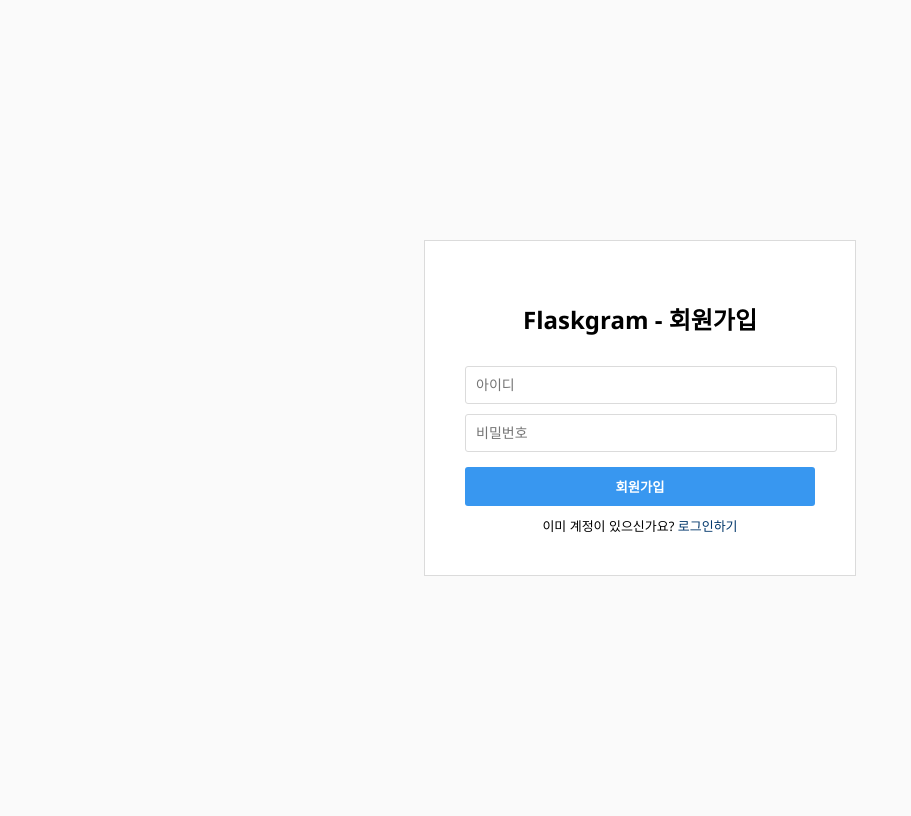
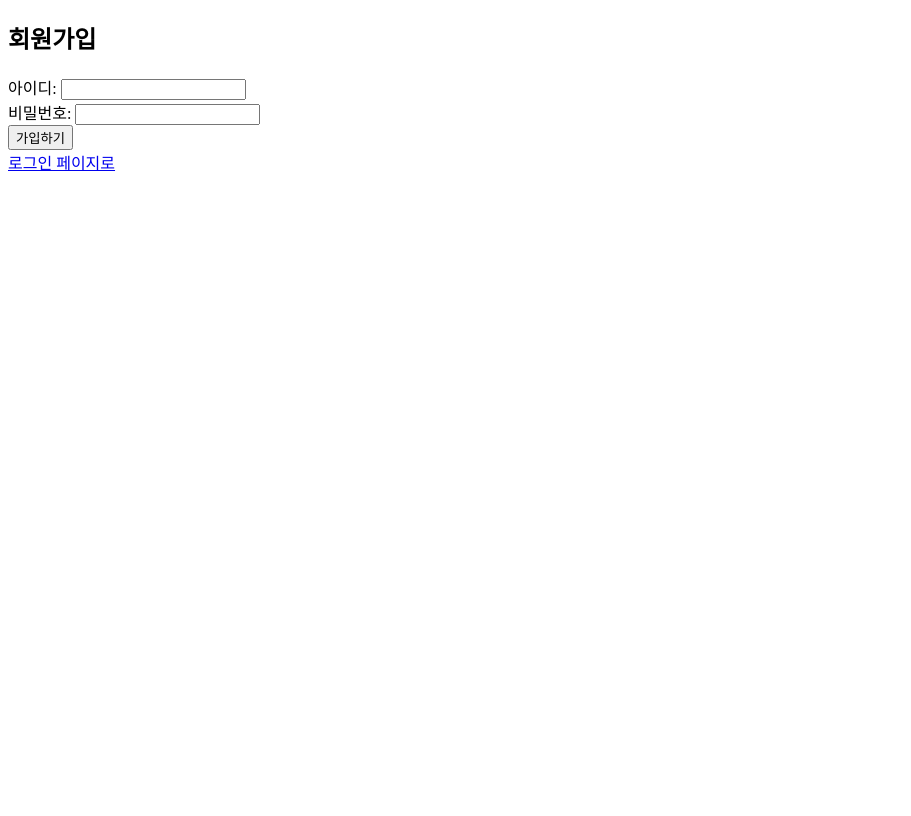
Before and after one commit to gdragon88nara/flaskbook, a Flask app: page /register in a window 1280 px wide. Shown: the whole page, without its empty margins (0-911 px from the left). After the commit the page ends 171 px from the top, so only its background shows below. Run offline with Flask 3, Linux system fonts and the light colour scheme.

Commit message:
변경 내용 요약

```diff
--- a/app.py
+++ b/app.py
@@ -1,49 +1,77 @@
-from flask import Flask, render_template, request, redirect, url_for, session, flash
-import os
+from flask import Flask, render_template, request, redirect, url_for, session
+import sqlite3
+from werkzeug.security import generate_password_hash, check_password_hash
 
 app = Flask(__name__)
-app.secret_key = os.urandom(24)  # 세션 암호화 키 (실제 배포 시에는 고정값으로 바꾸세요)
+app.secret_key = 'supersecretkey'
 
-# 메모리 기반 유저 저장소 (임시 DB 역할)
-users = {}
+# DB 생성
+def init_db():
+    conn = sqlite3.connect('users.db')
+    c = conn.cursor()
+    c.execute('''
+        CREATE TABLE IF NOT EXISTS users (
+            id INTEGER PRIMARY KEY AUTOINCREMENT,
+            username TEXT UNIQUE NOT NULL,
+            password TEXT NOT NULL
+        )
+    ''')
+    conn.commit()
+    conn.close()
 
-@app.route("/")
-def home():
-    return redirect(url_for("login"))
+init_db()
 
-@app.route("/register", methods=["GET", "POST"])
+@app.route('/')
+def index():
+    return redirect(url_for('login'))
+
+@app.route('/register', methods=['GET', 'POST'])
 def register():
-    if request.method == "POST":
-        username = request.form["username"]
-        password = request.form["password"]
-        if username in users:
-            flash("이미 존재하는 아이디입니다.")
+    if request.method == 'POST':
+        username = request.form['username']
+        password = generate_password_hash(request.form['password'])
+
+        try:
+            conn = sqlite3.connect('users.db')
+            c = conn.cursor()
+            c.execute('INSERT INTO users (username, password) VALUES (?, ?)', (username, password))
+            conn.commit()
+            conn.close()
+            return redirect(url_for('login'))
+        except:
+            return '이미 존재하는 사용자입니다.'
+    return render_template('register.html')
+
+@app.route('/login', methods=['GET', 'POST'])
+def login():
+    if request.method == 'POST':
+        username = request.form['username']
+        password = request.form['password']
+
+        conn = sqlite3.connect('users.db')
+        c = conn.cursor()
+        c.execute('SELECT * FROM users WHERE username = ?', (username,))
+        user = c.fetchone()
+        conn.close()
+
+        if user and check_password_hash(user[2], password):
+            session['username'] = username
+            return redirect(url_for('mypage'))
         else:
-            users[username] = password
-            flash("회원가입이 완료되었습니다. 로그인해주세요.")
-            return redirect(url_for("login"))
-    return render_template("register.html")
+            return '로그인 실패!'
 
-@app.route("/login", methods=["GET", "POST"])
-def login():
-    if request.method == "POST":
-        username = request.form["username"]
-        password = request.form["password"]
-        if username in users and users[username] == password:
-            session["user"] = username
-            return redirect(url_for("mypage"))
-        else:
-            flash("아이디 또는 비밀번호가 올바르지 않습니다.")
-    return render_template("login.html")
+    return render_template('login.html')
 
-@app.route("/mypage")
+@app.route('/mypage')
 def mypage():
-    if "user" not in session:
-        return redirect(url_for("login"))
-    return render_template("mypage.html", username=session["user"])
+    if 'username' in session:
+        return render_template('mypage.html', username=session['username'])
+    return redirect(url_for('login'))
 
-@app.route("/logout")
+@app.route('/logout')
 def logout():
-    session.pop("user", None)
-    flash("로그아웃 되었습니다.")
-    return redirect(url_for("login"))
+    session.pop('username', None)
+    return redirect(url_for('login'))
+
+if __name__ == '__main__':
+    app.run(debug=True)
--- a/templates/register.html
+++ b/templates/register.html
@@ -1,73 +1,13 @@
 <!DOCTYPE html>
-<html lang="ko">
-<head>
-    <meta charset="UTF-8">
-    <title>회원가입 - Flaskgram</title>
-    <style>
-        body {
-            background-color: #fafafa;
-            font-family: 'Segoe UI', sans-serif;
-            display: flex;
-            justify-content: center;
-            align-items: center;
-            height: 100vh;
-        }
-        .login-box {
-            background-color: white;
-            border: 1px solid #dbdbdb;
-            padding: 40px;
-            width: 350px;
-            text-align: center;
-        }
-        input {
-            width: 100%;
-            padding: 10px;
-            margin-top: 10px;
-            font-size: 14px;
-            border: 1px solid #dbdbdb;
-            border-radius: 3px;
-        }
-        button {
-            width: 100%;
-            padding: 10px;
-            margin-top: 15px;
-            background-color: #3897f0;
-            border: none;
-            color: white;
-            font-weight: bold;
-            border-radius: 3px;
-            cursor: pointer;
-        }
-        .footer {
-            margin-top: 10px;
-            font-size: 13px;
-        }
-        a {
-            color: #00376b;
-            text-decoration: none;
-        }
-    </style>
-</head>
+<html>
+<head><title>회원가입</title></head>
 <body>
-    <div class="login-box">
-        <h2>Flaskgram - 회원가입</h2>
-        {% with messages = get_flashed_messages() %}
-          {% if messages %}
-            <ul style="color: red;">
-              {% for message in messages %}
-                <li>{{ message }}</li>
-              {% endfor %}
-            </ul>
-          {% endif %}
-        {% endwith %}
-        <form method="post">
-            <input type="text" name="username" placeholder="아이디" required>
-            <input type="password" name="password" placeholder="비밀번호" required>
-            <button type="submit">회원가입</button>
-        </form>
-        <div class="footer">
-            이미 계정이 있으신가요? <a href="{{ url_for('login') }}">로그인하기</a>
-        </div>
-    </div>
+    <h2>회원가입</h2>
+    <form method="POST">
+        아이디: <input type="text" name="username" required><br>
+        비밀번호: <input type="password" name="password" required><br>
+        <button type="submit">가입하기</button>
+    </form>
+    <a href="{{ url_for('login') }}">로그인 페이지로</a>
 </body>
 </html>
```
Also changed, not shown: templates/login.html (+9 -69 lines), templates/mypage.html (+5 -40 lines), users.db (added).
